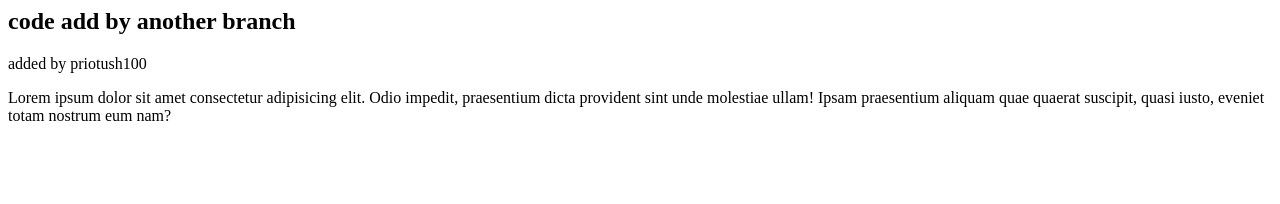
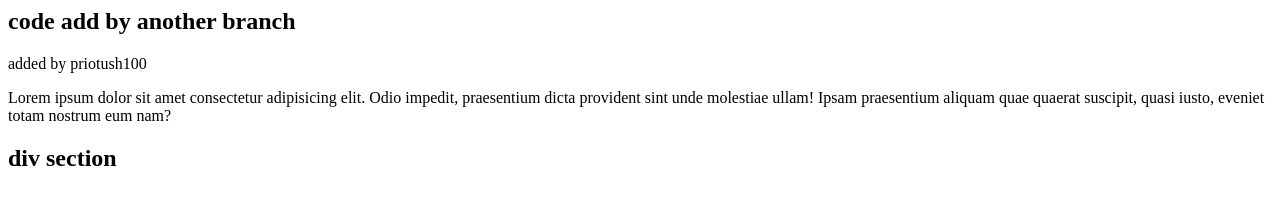
Before and after one commit to priotush100/repo, a website: page index.html in a window 1280 px wide. Drawn offline with Linux system fonts and the light colour scheme.

Commit message:
little-bit change index file

```diff
--- a/index.html
+++ b/index.html
@@ -7,4 +7,7 @@
         <p>added by priotush100</p>
         <p>Lorem ipsum dolor sit amet consectetur adipisicing elit. Odio impedit, praesentium dicta provident sint unde molestiae ullam! Ipsam praesentium aliquam quae quaerat suscipit, quasi iusto, eveniet totam nostrum eum nam?</p>
     </body>
+    <div>
+        <h2>div section</h2>
+    </div>
 </html>
```
